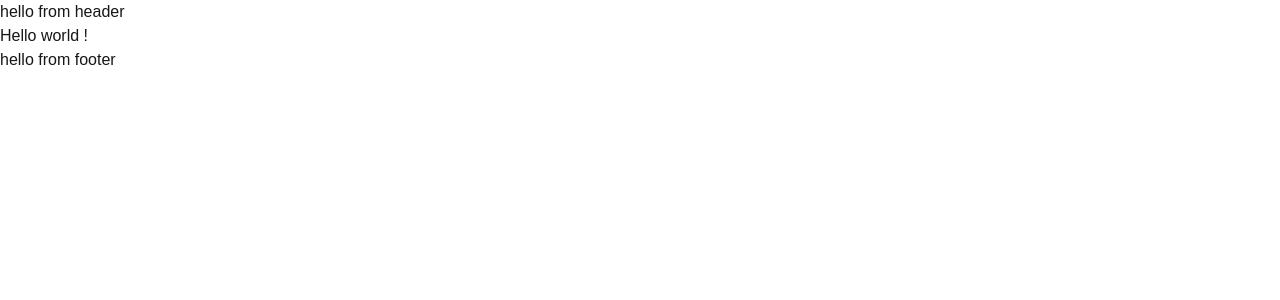
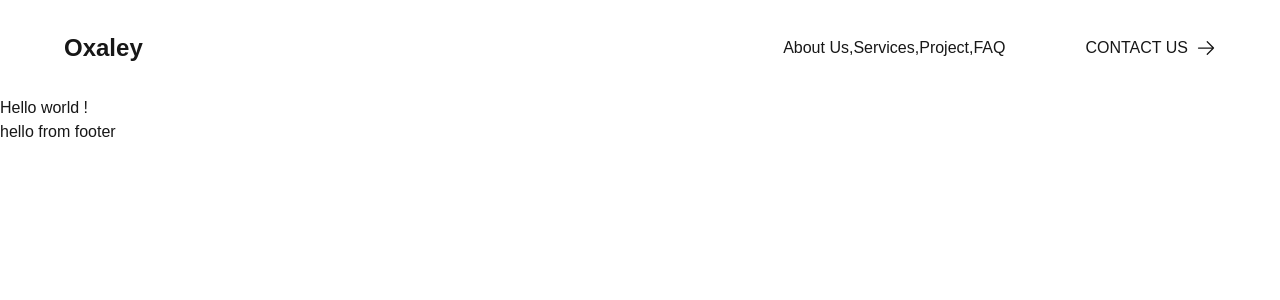
Before and after one commit to grintzdel/cours-1-tailwind, a Next.js app: page / in a window 1280 px wide. Shown: the top 300 px of the page. Built offline with nearby package versions, Linux system fonts and the light colour scheme.

Commit message:
feat: add header

```diff
--- /dev/null
+++ b/src/ui/arrow.tsx
@@ -0,0 +1,14 @@
+import React from "react";
+
+type ArrowSvgIconProps = {
+    className?: React.ComponentProps<'div'>['className'];
+}
+
+export default function ArrowSvgIcon({className}: ArrowSvgIconProps) {
+    return (
+        <svg xmlns="http://www.w3.org/2000/svg" fill="none" viewBox="0 0 24 24" strokeWidth="1.5" stroke="currentColor"
+             className={`max-w-[20px] w-5 ${className || ''}`}>
+            <path strokeLinecap="round" strokeLinejoin="round" d="M10.5 19.5 3 12m0 0 7.5-7.5M3 12h18"/>
+        </svg>
+    );
+}
--- a/src/ui/header.tsx
+++ b/src/ui/header.tsx
@@ -1,7 +1,25 @@
+import ArrowSvgIcon from "@/ui/arrow";
+
 export default function Header() {
     return (
-        <header>
-            <h1>hello from header</h1>
+        <header className="py-4 px-8 md:py-8 md:px-16">
+            <div className="flex justify-between flex-col items-center md:flex-row md:gap-6">
+                <div>
+                    <h1 className="font-bold text-lg md:text-2xl">Oxaley</h1>
+                </div>
+                <div className="flex gap-20 flex-col items-center md:flex-row">
+                    <ul className="flex flex-row items-center whitespace-nowrap">
+                        <li>About Us,</li>
+                        <li>Services,</li>
+                        <li>Project,</li>
+                        <li>FAQ</li>
+                    </ul>
+                    <div className="flex flex-row gap-2 items-center">
+                        <a href="#" className="uppercase whitespace-nowrap">Contact Us</a>
+                        <ArrowSvgIcon className="rotate-180"/>
+                    </div>
+                </div>
+            </div>
         </header>
     )
 }
```
